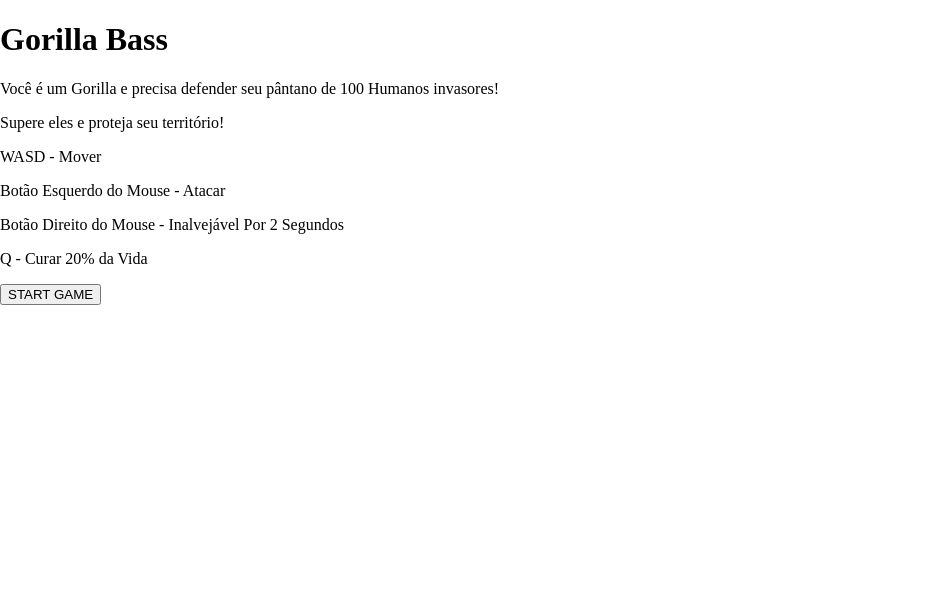
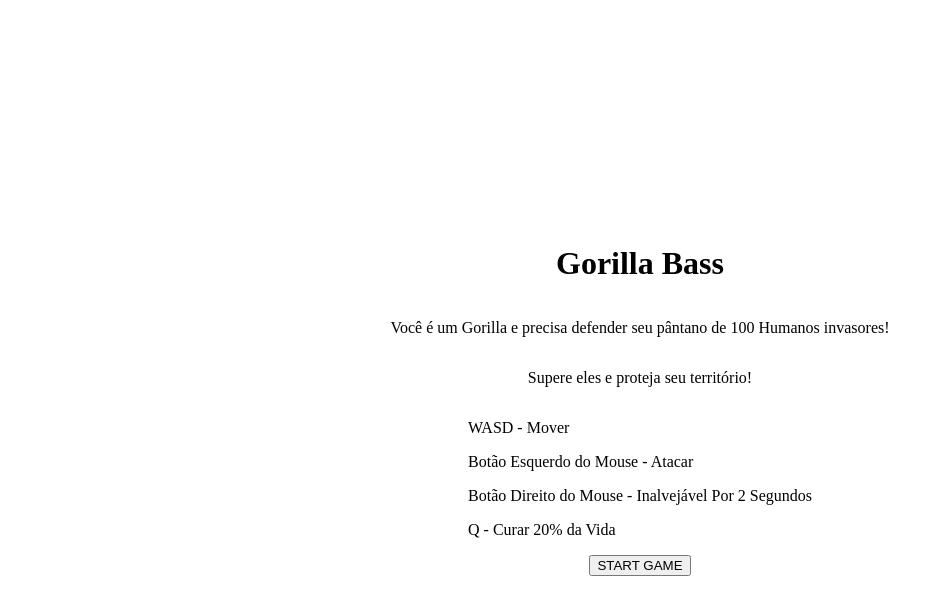
Before and after one commit to diandrade/gorilla-bass, a plain HTML site: page index.html in a window 1280 px wide. Shown: the whole page, without its empty margins (0-951 px from the left). Drawn offline with Linux system fonts and the light colour scheme.

Commit message:
Centralizado o menu principal.

```diff
--- a/style/style.css
+++ b/style/style.css
@@ -12,8 +12,13 @@ body {
 }
 
 #start-screen {
-
-  }
+  display: flex;
+  flex-direction: column;
+  justify-content: center;
+  align-items: center;
+  height: 100vh;
+  width: 100vw;
+}
 
 #game-container {
   display: none;
```
